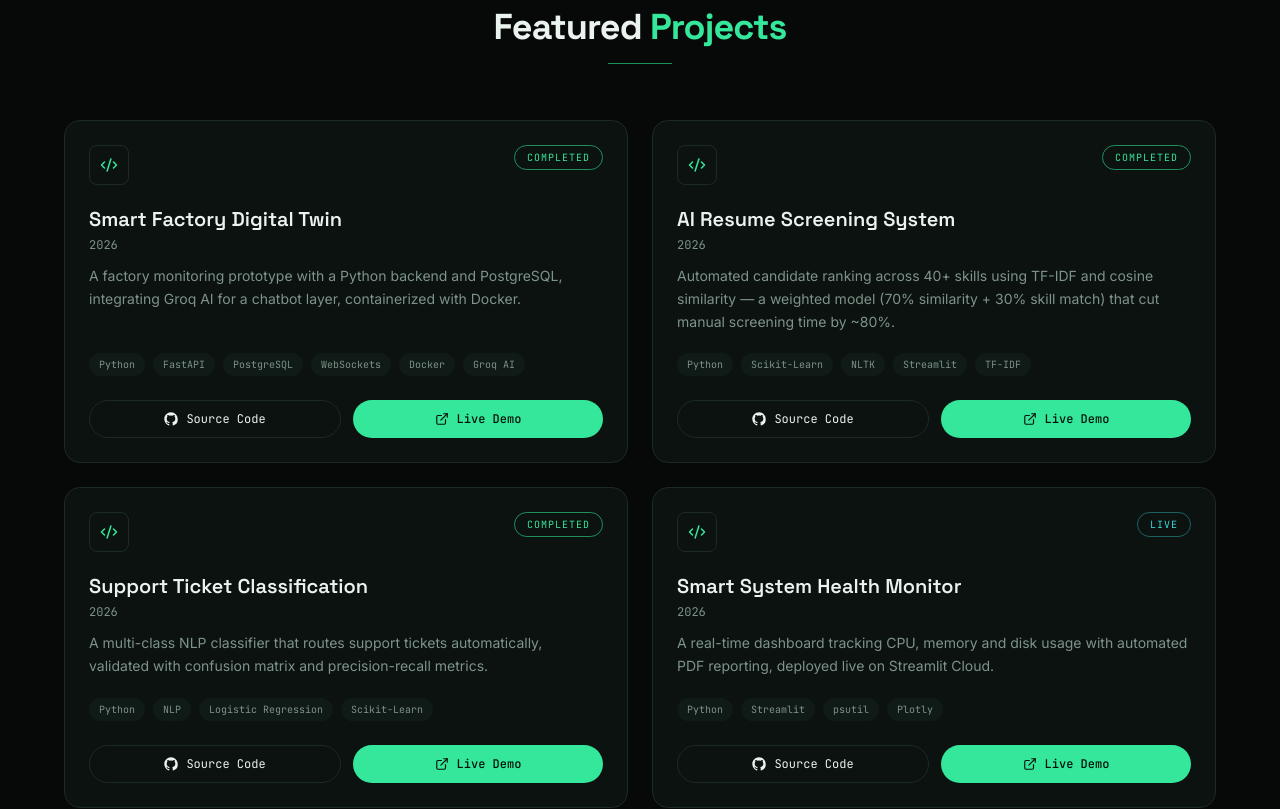
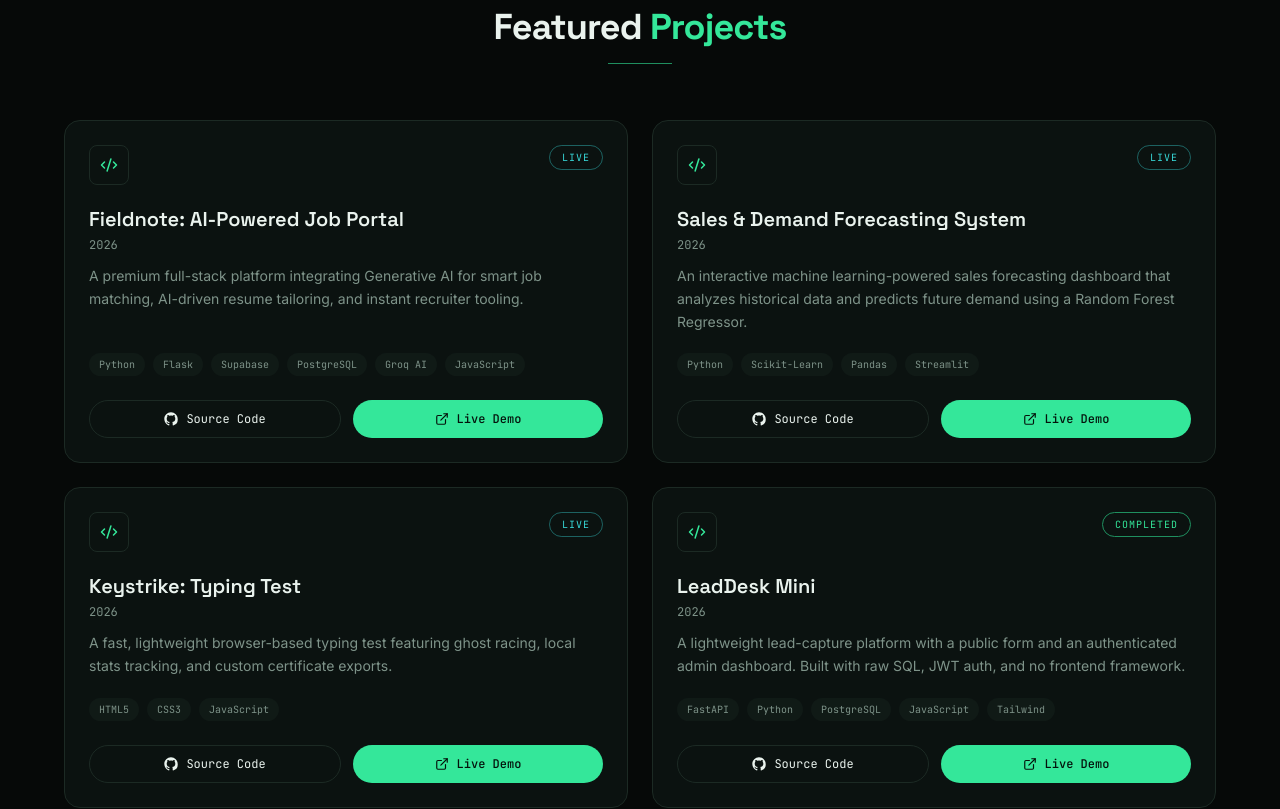
Before and after one commit to chauhanmdsaeem/saeem-portfolio, a React (Vite) app: page / in a window 1280 px wide. Shown: the part 2640-3449 px from the top of the page. Built offline with nearby package versions, Linux system fonts and the light colour scheme.

Commit message:
feat: Add new portfolio projects

```diff
--- a/src/data/profile.js
+++ b/src/data/profile.js
@@ -66,6 +66,46 @@ export const profile = {
   ],
 
   projects: [
+    {
+      name: "Fieldnote: AI-Powered Job Portal",
+      year: "2026",
+      status: "Live",
+      description:
+        "A premium full-stack platform integrating Generative AI for smart job matching, AI-driven resume tailoring, and instant recruiter tooling.",
+      tech: ["Python", "Flask", "Supabase", "PostgreSQL", "Groq AI", "JavaScript"],
+      github: "https://github.com/chauhanmdsaeem/ai-job-portal",
+      demo: "https://fieldnote-ai.onrender.com/",
+    },
+    {
+      name: "Sales & Demand Forecasting System",
+      year: "2026",
+      status: "Live",
+      description:
+        "An interactive machine learning-powered sales forecasting dashboard that analyzes historical data and predicts future demand using a Random Forest Regressor.",
+      tech: ["Python", "Scikit-Learn", "Pandas", "Streamlit"],
+      github: "https://github.com/chauhanmdsaeem/FUTURE_ML_01",
+      demo: "https://futureml01-2nydokdagwixgggjk4chaa.streamlit.app/",
+    },
+    {
+      name: "Keystrike: Typing Test",
+      year: "2026",
+      status: "Live",
+      description:
+        "A fast, lightweight browser-based typing test featuring ghost racing, local stats tracking, and custom certificate exports.",
+      tech: ["HTML5", "CSS3", "JavaScript"],
+      github: "https://github.com/chauhanmdsaeem/keystrike",
+      demo: "https://keystrike-typing-test.vercel.app/",
+    },
+    {
+      name: "LeadDesk Mini",
+      year: "2026",
+      status: "Completed",
+      description:
+        "A lightweight lead-capture platform with a public form and an authenticated admin dashboard. Built with raw SQL, JWT auth, and no frontend framework.",
+      tech: ["FastAPI", "Python", "PostgreSQL", "JavaScript", "Tailwind"],
+      github: "https://github.com/chauhanmdsaeem/leaddesk-mini",
+      demo: "https://github.com/chauhanmdsaeem/leaddesk-mini",
+    },
     {
       name: "Smart Factory Digital Twin",
       year: "2026",
```
